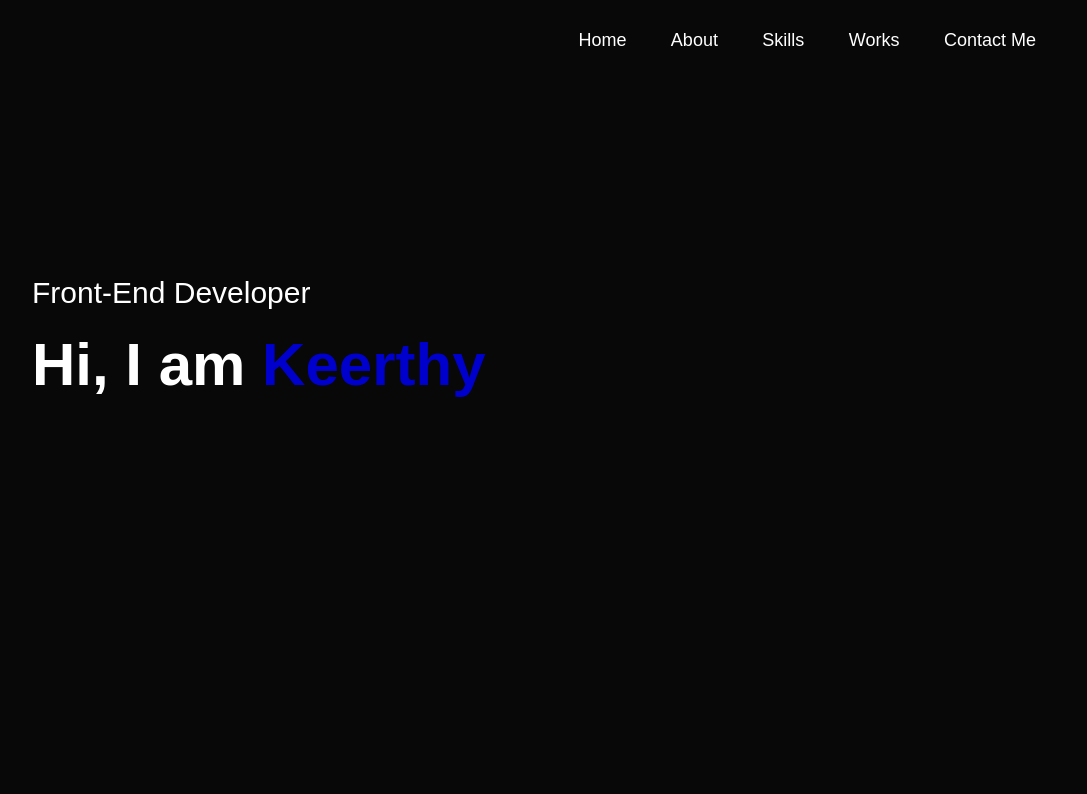
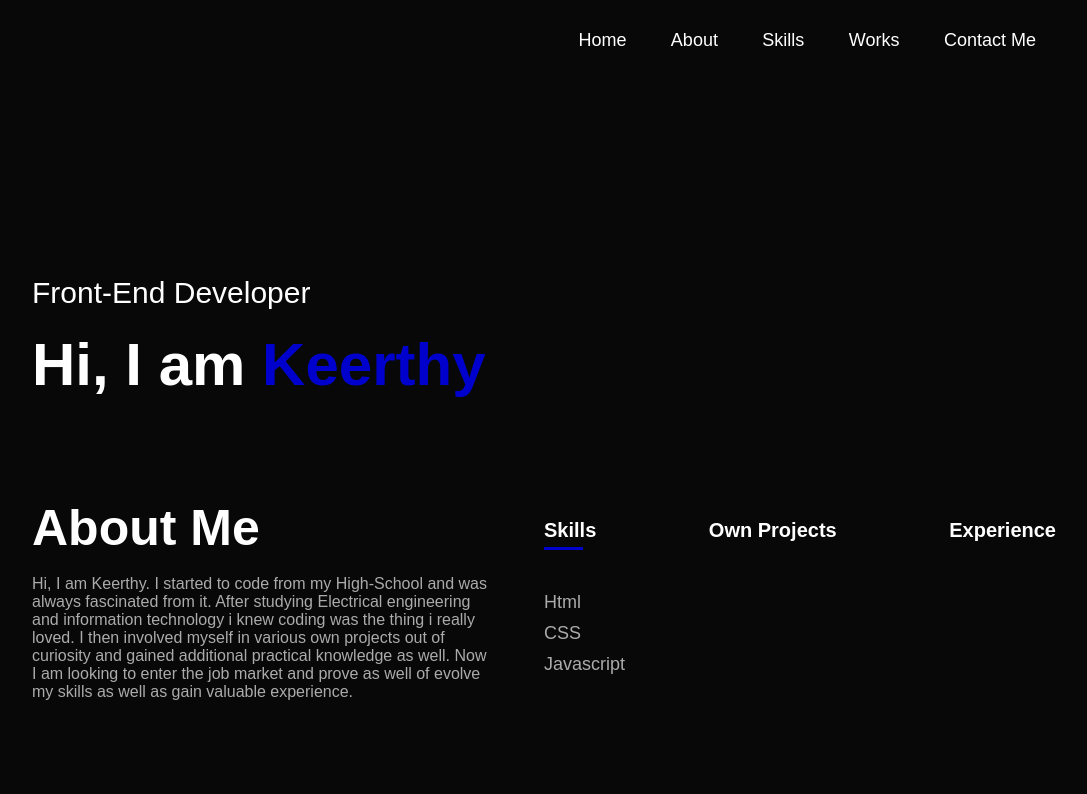
Before and after one commit to Keerthy-Byt/Keerthy-Byt.github.io, a plain HTML site: page index.html in a window 1280 px wide. Shown: the whole page, without its empty margins (96-1183 px from the left). Drawn offline with Linux system fonts and the light colour scheme.

Commit message:
Completed About Section

```diff
--- a/index.html
+++ b/index.html
@@ -8,7 +8,7 @@
 </head>
 <body>
     <!------------------------------------------------------------ header section ------------------------------------------------------>
-    <div class="header">
+    <div id="header">
         <div class="container">
             <!-- navbar -->
             <nav>
@@ -26,5 +26,67 @@
             </div>
         </div>
     </div>
+    <!------------------------------------------------------------ about section ------------------------------------------------------>
+    <div id="about">
+        <div class="container">
+            <!-- column 1 -->
+            <div class="row">
+                <div class="general-intro">
+                    <h1 class="subtitle">About Me</h1><br>
+                    <p>Hi, I am Keerthy. I started to code from my High-School and was always fascinated from it. After studying Electrical engineering
+                    and information technology i knew coding was the thing i really loved. I then involved myself in various own projects out of curiosity
+                    and gained additional practical knowledge as well. Now I am looking to enter the job market and prove as well of evolve my skills as well
+                    as gain valuable experience.</p>
+                </div>
+                <!-- column 2 -->
+                <div class="q-column">
+                    <div class="qualification-links">
+                        <h2 class="q-links active-link" onclick="opentab('skills')">Skills</h2>
+                        <h2 class="q-links" onclick="opentab('ownproject')">Own Projects</h2>
+                        <h2 class="q-links" onclick="opentab('experience')">Experience</h2>
+                    </div>
+                    <div class="q-contents">
+                        <div class="q-content active-content" id="skills">
+                            <ul>
+                                <li>Html</li>
+                                <li>CSS</li>
+                                <li>Javascript</li>
+                            </ul>
+                        </div>
+                        <div class="q-content" id="ownproject">
+                            <ul>
+                                <li>Portfolio</li>
+                                <li>Simple Movie Clone</li>
+                                <li>Responsive E-Commerce Site</li>
+                                <li>Instagram Clone</li>
+                            </ul>
+                        </div>
+                        <div class="q-content" id="experience">
+                            <ul>
+                                <li>Maintaining Wordpress Site of an Student Organization</li>
+                                <li>Responsive Web Site Creation for Friends</li>
+                                <li>Projects in University using: Python, Java and C++</li>
+                            </ul>
+                        </div>
+                    </div>
+                </div>
+            </div>
+        </div>
+    </div>
+
+<script>
+    var qlinks=document.getElementsByClassName("q-links");
+    var qcontent=document.getElementsByClassName("q-content");
+    function opentab(qualification){
+        for(qlink of qlinks){
+            qlink.classList.remove("active-link");
+        }
+        for(qconten of qcontent){
+            qconten.classList.remove("active-content");
+        }
+        event.currentTarget.classList.add("active-link");
+        document.getElementById(qualification).classList.add("active-content");
+    }
+</script>
 </body>
 </html>
--- a/styles.css
+++ b/styles.css
@@ -67,3 +67,82 @@ nav ul li a:hover::after{
 .intro-text h1 span{
     color: #0000CD;
 }
+
+/* -------------------------------About section ---------------------------------------------------------*/
+#about{
+    padding: 80px 0;
+    color: #ababab;
+}
+
+.row{
+    display: flex;
+    align-items: start;
+    justify-content: space-between;
+    flex-wrap: wrap;
+}
+
+.general-intro{
+    flex-basis: 45%
+}
+
+.subtitle{
+    font-size: 50px;
+    font-weight: 600;
+    color: #fff;
+}
+
+.q-column{
+    display:flex;
+    flex-direction: column;
+    flex-wrap: wrap;
+    flex-basis: 50%;
+}
+
+.qualification-links{
+    flex-basis: 50%;
+    margin: 20px 0 40px;
+    display: flex;
+    flex-direction: row;
+    justify-content: space-between;
+}
+
+.q-links{
+    font-size: 20px;
+    font-weight: 600;
+    cursor: pointer;
+    color:#fff;
+    position: relative
+}
+
+.q-links::after{
+    content:"";
+    width: 0;
+    height: 3px;
+    background: #0000CD;
+    position: absolute;
+    left: 0;
+    bottom: -8px;
+    transition: 0.5s;
+    -webkit-transition: 0.5s;
+    -moz-transition: 0.5s;
+    -ms-transition: 0.5s;
+    -o-transition: 0.5s;
+}
+
+.q-links.active-link::after{
+    width: 75%;
+}
+
+.q-content ul li{
+    list-style: none;
+    margin: 10px 0;
+    font-size: 18px;
+}
+
+.q-content{
+    display: none;
+}
+
+.q-content.active-content{
+    display:block;
+}
```
